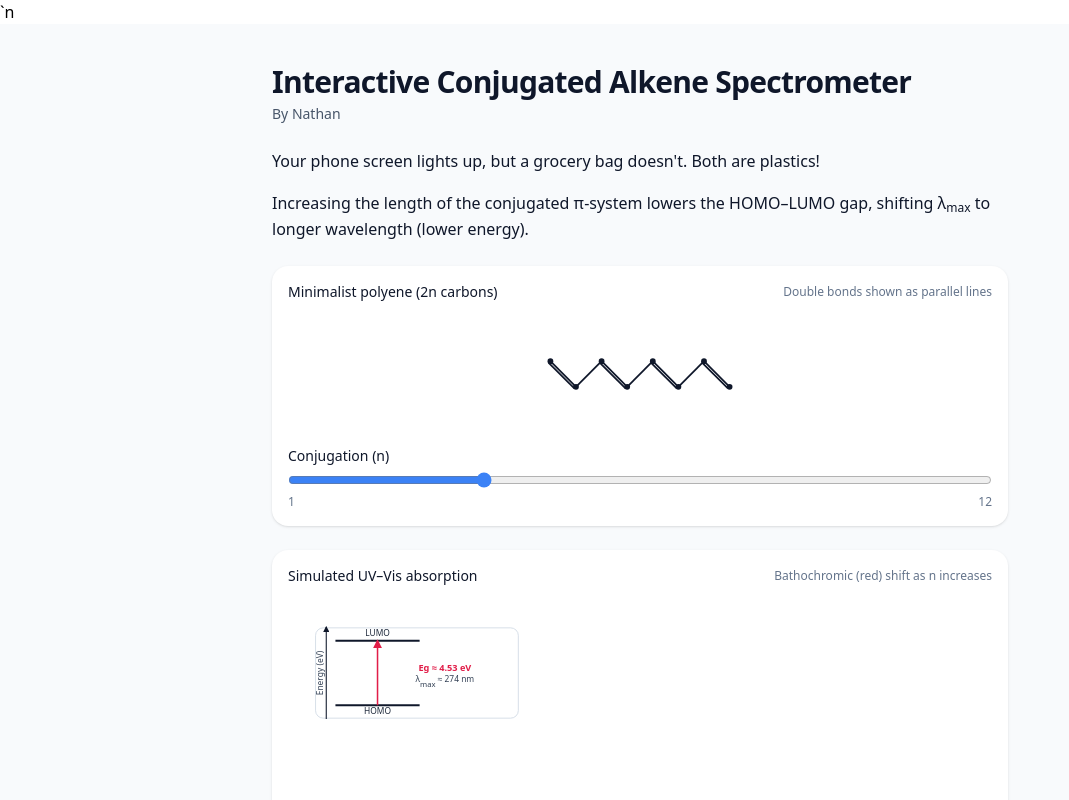
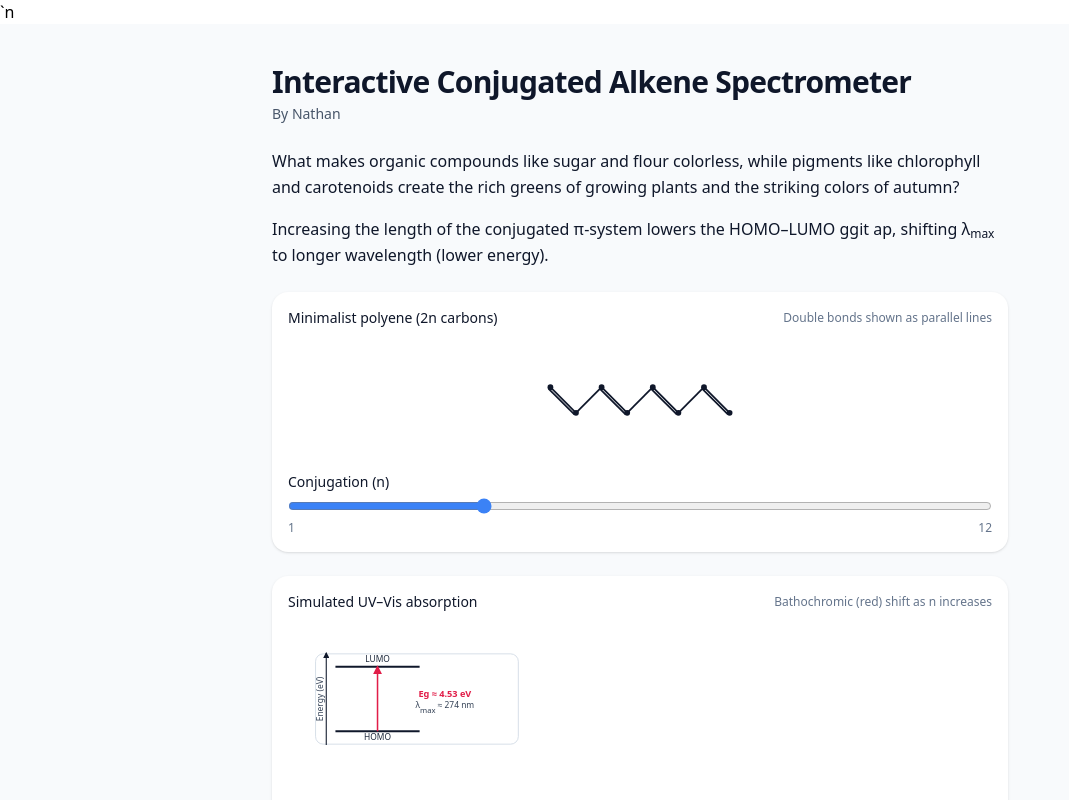
Before and after one commit to nyee88/polyene_spectrometer, a React (Vite) app: page / in a window 1280 px wide. Shown: the top 800 px of the page, without its empty margins (0-1069 px from the left). Built offline with nearby package versions, Linux system fonts and the light colour scheme.

Commit message:
edited text

```diff
--- a/src/App.tsx
+++ b/src/App.tsx
@@ -291,9 +291,9 @@ export default function App() {
 
         {/* Intro text */}
         <section className="space-y-4 leading-relaxed">
-          <p>Your phone screen lights up, but a grocery bag doesn't. Both are plastics!</p>
+          <p>What makes organic compounds like sugar and flour colorless, while pigments like chlorophyll and carotenoids create the rich greens of growing plants and the striking colors of autumn?</p>
           <p>
-            Increasing the length of the conjugated π-system lowers the HOMO–LUMO gap,
+            Increasing the length of the conjugated π-system lowers the HOMO–LUMO ggit ap,
             shifting λ<sub>max</sub> to longer wavelength (lower energy).
           </p>
         </section>
```
